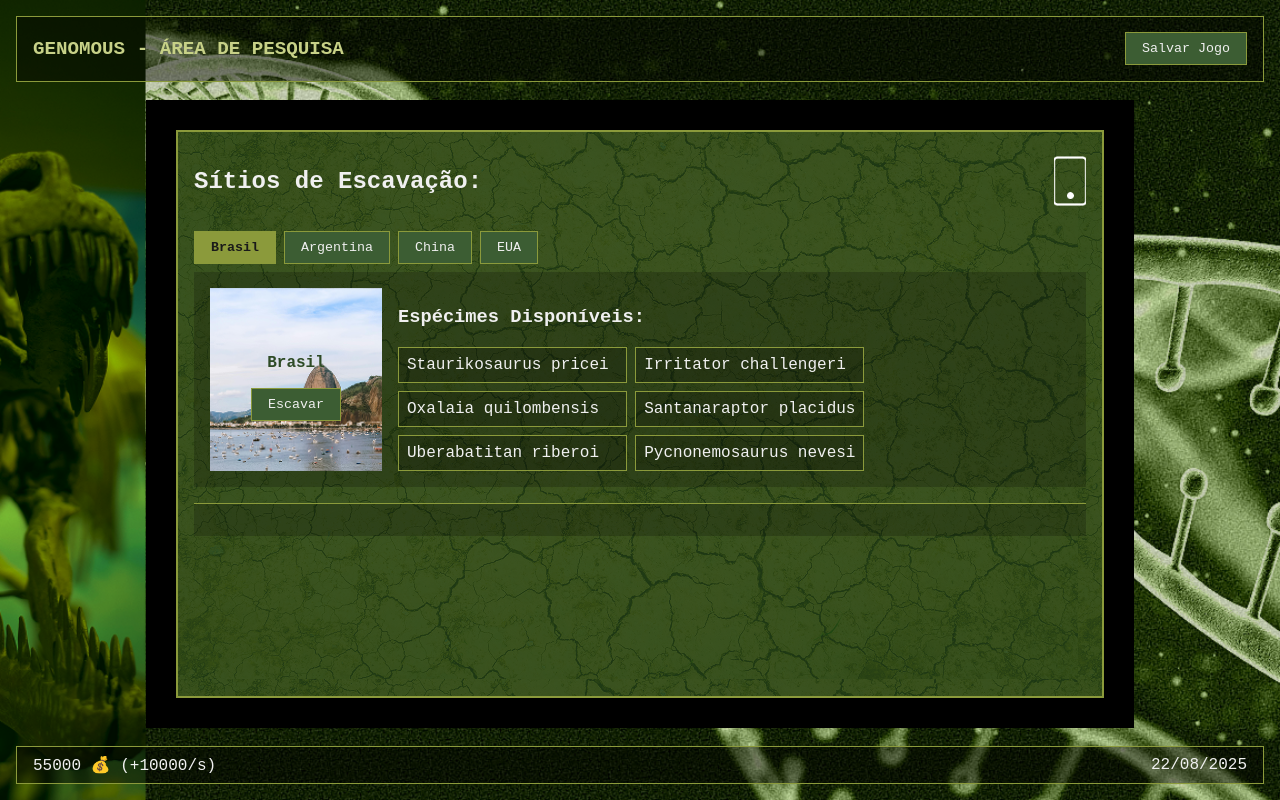
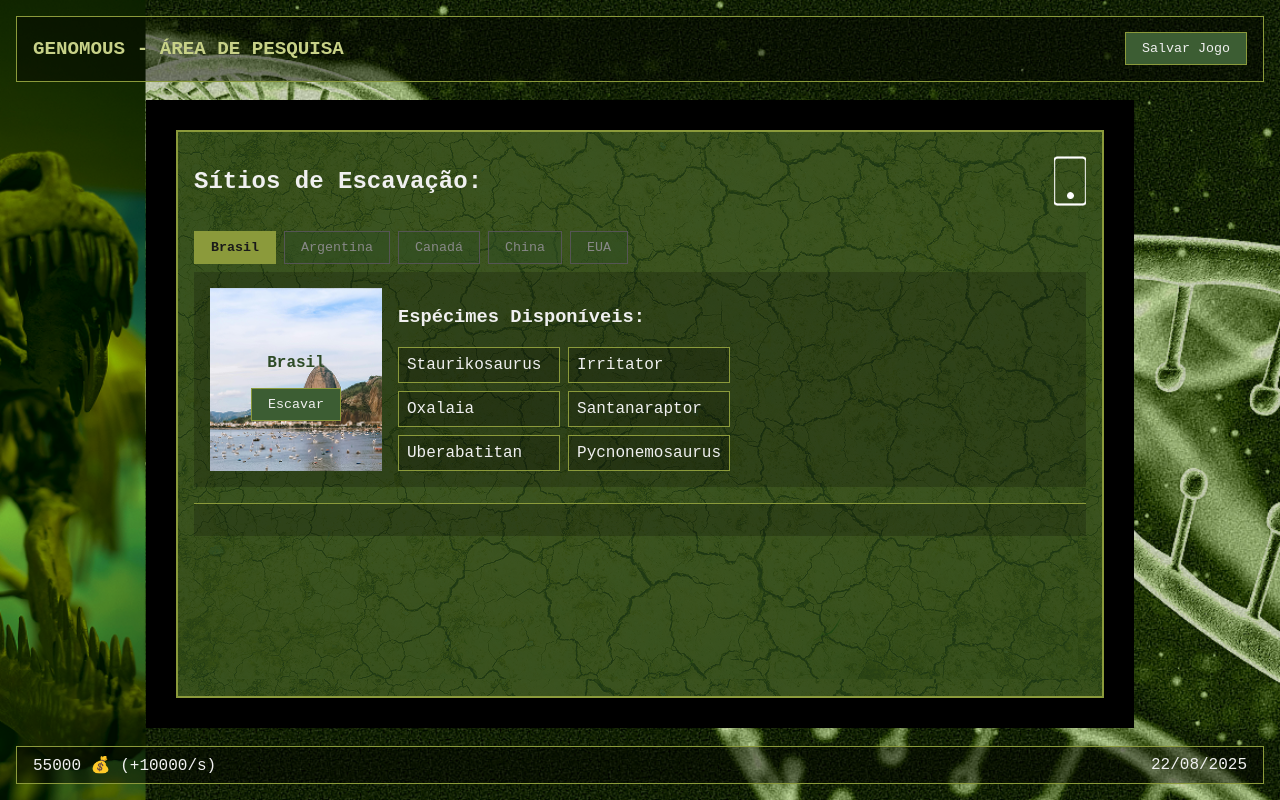
Before and after one commit to BarrosoTiago/Projeto-Genomous, a SvelteKit app: page / in a window 1280 px wide. Built offline with nearby package versions, Linux system fonts and the light colour scheme.

Commit message:
update de escopo - novos sitios e especies

```diff
--- a/src/routes/+page.svelte
+++ b/src/routes/+page.svelte
@@ -6,6 +6,8 @@
 
   let fosseisInventario = [];
   let dinosNoParque = [];
+  let sitiosDesbloqueados = ['brasil'];
+  let sitioAtivoId = 'brasil';
   let escavacaoEmAndamento = false;
   let alertaFossil = '';
   let proximoIdInstanciaDino = 1;
@@ -45,80 +47,77 @@
     { nome: 'Dente', cargaGenoma: 4, raridade: 'Muito Comum' },
   ];
 
-  const dinosDoBrasil = [
-    {
-      id: 1,
-      nome: 'Staurikosaurus pricei',
-      rendaGerada: 80,
-      custoManutencao: 30,
-      periodo: 'Triássico Superior',
-      alimentacao: 'Carnívoro',
-      caracteristicas: 'Bípede, ágil, um dos primeiros dinossauros conhecidos.',
-      tamanho: '2m de comprimento, 0.8m de altura',
-      peso: '30 kg',
-      tamanhoVsHumano: 'Cerca de metade da altura de um humano (0.47x)'
+  const dadosDosSitios = {
+    brasil: {
+      id: 'brasil',
+      nome: 'Brasil',
+      custoDesbloqueio: 0,
+      especimes: [
+        { id: 1, nome: 'Staurikosaurus', rendaGerada: 80, custoManutencao: 30, periodo: 'Triássico Superior', alimentacao: 'Carnívoro', caracteristicas: 'Bípede, ágil, um dos primeiros dinossauros conhecidos.' },
+        { id: 2, nome: 'Irritator', rendaGerada: 150, custoManutencao: 50, periodo: 'Cretáceo Inferior', alimentacao: 'Piscívoro/Carnívoro', caracteristicas: 'Crânio longo e estreito, similar ao de um crocodilo.' },
+        { id: 3, nome: 'Oxalaia', rendaGerada: 280, custoManutencao: 80, periodo: 'Cretáceo Superior', alimentacao: 'Piscívoro/Carnívoro', caracteristicas: 'O maior espinossaurídeo do Brasil, provavelmente com uma vela nas costas.' },
+        { id: 4, nome: 'Santanaraptor', rendaGerada: 70, custoManutencao: 25, periodo: 'Cretáceo Inferior', alimentacao: 'Carnívoro', caracteristicas: 'Predador pequeno e veloz, parente primitivo do T-Rex.' },
+        { id: 5, nome: 'Uberabatitan', rendaGerada: 300, custoManutencao: 120, periodo: 'Cretáceo Superior', alimentacao: 'Herbívoro', caracteristicas: 'Titanossauro de pescoço longo com corpo robusto.' },
+        { id: 6, nome: 'Pycnonemosaurus', rendaGerada: 350, custoManutencao: 100, periodo: 'Cretáceo Superior', alimentacao: 'Carnívoro', caracteristicas: 'Grande predador com braços muito curtos e cabeça robusta.' }
+      ]
     },
-    {
-      id: 2,
-      nome: 'Irritator challengeri',
-      rendaGerada: 150,
-      custoManutencao: 50,
-      periodo: 'Cretáceo Inferior',
-      alimentacao: 'Piscívoro/Carnívoro',
-      caracteristicas: 'Crânio longo e estreito, similar ao de um crocodilo, com dentes cônicos.',
-      tamanho: '8m de comprimento',
-      peso: '1 tonelada',
-      tamanhoVsHumano: 'Comprimento de quase 5 humanos enfileirados (4.7x)'
+    argentina: {
+      id: 'argentina',
+      nome: 'Argentina',
+      custoDesbloqueio: 50000,
+      especimes: [
+        { id: 7, nome: 'Argentinosaurus', rendaGerada: 450, custoManutencao: 250, periodo: 'Cretáceo Superior', alimentacao: 'Herbívoro', caracteristicas: 'Um dos maiores animais terrestres de todos os tempos, de pescoço e cauda longos.' },
+        { id: 8, nome: 'Giganotosaurus', rendaGerada: 480, custoManutencao: 200, periodo: 'Cretáceo Superior', alimentacao: 'Carnívoro', caracteristicas: 'Predador gigante que rivalizava com o T-Rex em tamanho, conhecido por caçar em grupos.' },
+        { id: 9, nome: 'Carnotaurus', rendaGerada: 380, custoManutencao: 120, periodo: 'Cretáceo Superior', alimentacao: 'Carnívoro', caracteristicas: 'Famoso por seus dois chifres acima dos olhos e braços extremamente curtos.' },
+        { id: 10, nome: 'Patagotitan', rendaGerada: 460, custoManutencao: 260, periodo: 'Cretáceo Superior', alimentacao: 'Herbívoro', caracteristicas: 'Outro titanossauro colossal, considerado por muitos o animal mais pesado que já andou na Terra.' },
+        { id: 11, nome: 'Eoraptor', rendaGerada: 60, custoManutencao: 20, periodo: 'Triássico Superior', alimentacao: 'Onívoro', caracteristicas: 'Um dos primeiros dinossauros, pequeno e bípede, elo importante na evolução dos dinossauros.' },
+        { id: 12, nome: 'Herrerasaurus', rendaGerada: 90, custoManutencao: 35, periodo: 'Triássico Superior', alimentacao: 'Carnívoro', caracteristicas: 'Outro dinossauro primitivo, mas maior e mais robusto que o Eoraptor.' }
+      ]
     },
-    {
-      id: 3,
-      nome: 'Oxalaia quilombensis',
-      rendaGerada: 280,
-      custoManutencao: 80,
-      periodo: 'Cretáceo Superior',
-      alimentacao: 'Piscívoro/Carnívoro',
-      caracteristicas: 'O maior espinossaurídeo do Brasil, provavelmente com uma vela nas costas.',
-      tamanho: '14m de comprimento',
-      peso: '5 a 7 toneladas',
-      tamanhoVsHumano: 'Comprimento de mais de 8 humanos enfileirados (8.2x)'
+    canada: {
+      id: 'canada',
+      nome: 'Canadá',
+      custoDesbloqueio: 75000,
+      especimes: [
+        { id: 13, nome: 'Albertosaurus', rendaGerada: 360, custoManutencao: 110, periodo: 'Cretáceo Superior', alimentacao: 'Carnívoro', caracteristicas: 'Um tiranossaurídeo mais leve e ágil que o T-Rex, provavelmente caçava em bandos.' },
+        { id: 14, nome: 'Edmontosaurus', rendaGerada: 250, custoManutencao: 130, periodo: 'Cretáceo Superior', alimentacao: 'Herbívoro', caracteristicas: 'Grande dinossauro "bico de pato" (hadrossauro), conhecido por viver em grandes manadas.' },
+        { id: 15, nome: 'Corythosaurus', rendaGerada: 260, custoManutencao: 115, periodo: 'Cretáceo Superior', alimentacao: 'Herbívoro', caracteristicas: 'Hadrossauro famoso por sua crista alta e arredondada, semelhante a um capacete coríntio.' },
+        { id: 16, nome: 'Pachyrhinosaurus', rendaGerada: 290, custoManutencao: 150, periodo: 'Cretáceo Superior', alimentacao: 'Herbívoro', caracteristicas: 'Parente do Triceratops, mas em vez de chifres, possuía uma grande calosidade óssea no nariz.' },
+        { id: 17, nome: 'Daspletosaurus', rendaGerada: 390, custoManutencao: 140, periodo: 'Cretáceo Superior', alimentacao: 'Carnívoro', caracteristicas: 'Tiranossauro grande e robusto, um predador de topo de seu tempo, um pouco mais antigo que o T-Rex.' },
+        { id: 18, nome: 'Parasaurolophus', rendaGerada: 310, custoManutencao: 125, periodo: 'Cretáceo Superior', alimentacao: 'Herbívoro', caracteristicas: 'Famoso por sua longa crista tubular na parte de trás da cabeça, usada para vocalização.' }
+      ]
     },
-    {
-      id: 4,
-      nome: 'Santanaraptor placidus',
-      rendaGerada: 70,
-      custoManutencao: 25,
-      periodo: 'Cretáceo Inferior',
-      alimentacao: 'Carnívoro',
-      caracteristicas: 'Predador pequeno e veloz, parente primitivo do T-Rex.',
-      tamanho: '1.5m de comprimento',
-      peso: '20 kg',
-      tamanhoVsHumano: 'Ligeiramente menor em comprimento que um humano (0.88x)'
+    china: {
+      id: 'china',
+      nome: 'China',
+      custoDesbloqueio: 120000,
+      especimes: [
+        { id: 19, nome: 'Yutyrannus', rendaGerada: 420, custoManutencao: 150, periodo: 'Cretáceo Inferior', alimentacao: 'Carnívoro', caracteristicas: 'Grande tiranossauro primitivo coberto de filamentos semelhantes a penas, provando a ligação entre dinos e aves.' },
+        { id: 20, nome: 'Microraptor', rendaGerada: 90, custoManutencao: 20, periodo: 'Cretáceo Inferior', alimentacao: 'Carnívoro', caracteristicas: 'Pequeno dinossauro com penas em todos os quatro membros, capaz de planar ou voar ativamente.' },
+        { id: 21, nome: 'Mamenchisaurus', rendaGerada: 340, custoManutencao: 190, periodo: 'Jurássico Superior', alimentacao: 'Herbívoro', caracteristicas: 'Saurópode notável por ter um dos pescoços mais longos em proporção ao corpo, com 19 vértebras.' },
+        { id: 22, nome: 'Tsintaosaurus', rendaGerada: 240, custoManutencao: 100, periodo: 'Cretáceo Superior', alimentacao: 'Herbívoro', caracteristicas: 'Dinossauro "bico de pato" com uma crista estranha, semelhante a um espeto, apontando para a frente.' },
+        { id: 23, nome: 'Sinosauropteryx', rendaGerada: 85, custoManutencao: 15, periodo: 'Cretáceo Inferior', alimentacao: 'Carnívoro', caracteristicas: 'O primeiro dinossauro (fora as aves) a ter sua cor determinada, com uma cauda listrada em laranja e branco.' },
+        { id: 24, nome: 'Guanlong', rendaGerada: 300, custoManutencao: 90, periodo: 'Jurássico Superior', alimentacao: 'Carnívoro', caracteristicas: 'Um dos tiranossauroides mais antigos, conhecido por sua grande e elaborada crista no topo da cabeça.' }
+      ]
     },
-    {
-      id: 5,
-      nome: 'Uberabatitan riberoi',
-      rendaGerada: 300,
-      custoManutencao: 120,
-      periodo: 'Cretáceo Superior',
-      alimentacao: 'Herbívoro',
-      caracteristicas: 'Titanossauro de pescoço longo com corpo robusto e pernas como colunas.',
-      tamanho: '15m de comprimento, 4m de altura',
-      peso: '16 toneladas',
-      tamanhoVsHumano: 'Altura de mais de 2 vezes um humano (2.35x)'
-    },
-    {
-      id: 6,
-      nome: 'Pycnonemosaurus nevesi',
-      rendaGerada: 350,
-      custoManutencao: 100,
-      periodo: 'Cretáceo Superior',
-      alimentacao: 'Carnívoro',
-      caracteristicas: 'Grande predador com braços muito curtos e cabeça robusta.',
-      tamanho: '9m de comprimento, altura de 3m',
-      peso: '2 a 3 toneladas',
-      tamanhoVsHumano: 'Quase 2 vezes a altura de um humano (1.76x)'
-    },
-  ];
+    eua: {
+      id: 'eua',
+      nome: 'EUA',
+      custoDesbloqueio: 200000,
+      especimes: [
+        { id: 25, nome: 'Tyrannosaurus Rex', rendaGerada: 500, custoManutencao: 220, periodo: 'Cretáceo Superior', alimentacao: 'Carnívoro', caracteristicas: 'O "Rei Tirano", famoso por sua mordida poderosa, braços pequenos e status de ícone cultural.' },
+        { id: 26, nome: 'Triceratops', rendaGerada: 320, custoManutencao: 140, periodo: 'Cretáceo Superior', alimentacao: 'Herbívoro', caracteristicas: 'Grande dinossauro com três chifres faciais e um folho ósseo para defesa.' },
+        { id: 27, nome: 'Stegosaurus', rendaGerada: 330, custoManutencao: 130, periodo: 'Jurássico Superior', alimentacao: 'Herbívoro', caracteristicas: 'Conhecido por sua dupla fileira de placas ósseas nas costas e quatro espigões na cauda (thagomizer).' },
+        { id: 28, nome: 'Allosaurus', rendaGerada: 400, custoManutencao: 160, periodo: 'Jurássico Superior', alimentacao: 'Carnívoro', caracteristicas: 'O principal predador de seu tempo, antes do T-Rex. Conhecido por sua grande garra e crânio leve.' },
+        { id: 29, nome: 'Diplodocus', rendaGerada: 310, custoManutencao: 180, periodo: 'Jurássico Superior', alimentacao: 'Herbívoro', caracteristicas: 'Saurópode extremamente longo, com uma cauda em forma de chicote que podia ser usada para defesa.' },
+        { id: 30, nome: 'Apatosaurus', rendaGerada: 300, custoManutencao: 170, periodo: 'Jurássico Superior', alimentacao: 'Herbívoro', caracteristicas: 'Anteriormente conhecido como Brontossauro, era um saurópode massivo e robusto.' }
+      ]
+    }
+  };
+
+  const todasAsEspecies = Object.values(dadosDosSitios).flatMap(sitio => sitio.especimes);
+
+
 
   function escavar() {
     if (escavacaoEmAndamento) return;
@@ -134,7 +133,7 @@
 
     setTimeout(() => {
       let mensagemAlerta = '';
-      const dinoEncontrado = dinosDoBrasil[Math.floor(Math.random() * dinosDoBrasil.length)];
+      const dinoEncontrado = especiesDoSitioAtivo[Math.floor(Math.random() * especiesDoSitioAtivo.length)];
       const parteEncontrada = tiposDeFosseis[Math.floor(Math.random() * tiposDeFosseis.length)];
       const fossilExistente = fosseisInventario.find(f => f.dinoId === dinoEncontrado.id);
 
@@ -216,9 +215,8 @@
       return;
     }
 
-    // 1. Encontra os dados completos da espécie no nosso catálogo
-    const especieInfo = dinosDoBrasil.find(d => d.id === fossilPronto.dinoId);
-    if (!especieInfo) return; // Segurança: Se não encontrar a espécie, cancela.
+    const especieInfo = todasAsEspecies.find(d => d.id === fossilPronto.dinoId);
+    if (!especieInfo) return;
 
     dinheiro -= custoIncubacao;
 
@@ -317,9 +315,6 @@
     }
   }
 
-    $: infoCientificaDino = dinoSelecionado // <- reage a seleção do dino puxando as informações dele
-    ? dinosDoBrasil.find(d => d.id === dinoSelecionado.id)
-    : null;
 
   function recalcularRendaTotal() {
     let novaRendaTotal = 0;
@@ -376,6 +371,45 @@
       console.error('Erro ao carregar o jogo salvo:', error);
     }
   }
+
+  function desbloquearSitio(sitioParaComprar) {
+    if (dinheiro >= sitioParaComprar.custoDesbloqueio) {
+      // Transação
+      dinheiro -= sitioParaComprar.custoDesbloqueio;
+
+      // Atualiza o estado
+      sitiosDesbloqueados = [...sitiosDesbloqueados, sitioParaComprar.id];
+
+      // Feedback para o jogador
+      alert(`Parabéns! O sítio de escavação em ${sitioParaComprar.nome} foi desbloqueado!`);
+
+    } else {
+      alert('Dinheiro insuficiente para desbloquear este sítio.');
+    }
+  }
+
+  function selecionarSitio(idDoSitio) {
+    if (sitiosDesbloqueados.includes(idDoSitio)) {
+      sitioAtivoId = idDoSitio;
+    } else {
+      // Lógica de Desbloqueio
+      const sitioParaDesbloquear = dadosDosSitios[idDoSitio];
+
+      // confirm() retorna 'true' se o usuário clicar em "OK"
+      const querComprar = confirm(
+        `Deseja desbloquear o sítio em ${sitioParaDesbloquear.nome} por $${sitioParaDesbloquear.custoDesbloqueio}?`
+      );
+
+      if (querComprar) {
+        desbloquearSitio(sitioParaDesbloquear);
+      }
+    }
+  }
+
+  $: infoCientificaDino = dinoSelecionado  // <- reage a seleção do dino puxando as informações dele
+  ? todasAsEspecies.find(d => d.id === dinoSelecionado.id) : null;
+
+  $: especiesDoSitioAtivo = dadosDosSitios[sitioAtivoId].especimes; // <- reage à troca de sitio ativo
 </script>
 
 <main class="tela-principal">
@@ -402,15 +436,21 @@
 
       <section class="secao-escavacao">
         <nav class="abas-sitios">
-          <button class="aba-sitio ativo">Brasil</button>
-          <button class="aba-sitio">Argentina</button>
-          <button class="aba-sitio">China</button>
-          <button class="aba-sitio">EUA</button>
+          {#each Object.values(dadosDosSitios) as sitio}
+            <button
+              class="aba-sitio"
+              class:ativo={sitio.id === sitioAtivoId}
+              class:bloqueado={!sitiosDesbloqueados.includes(sitio.id)}
+              on:click={() => selecionarSitio(sitio.id)}
+            >
+              {sitio.nome}
+            </button>
+          {/each}
         </nav>
 
         <div class="info-sitio">
           <div class="imagem-sitio">
-            <p>Brasil</p>
+          <p>{dadosDosSitios[sitioAtivoId].nome}</p>
             <button class="botao-escavar" on:click={escavar} disabled={escavacaoEmAndamento}>
               {#if escavacaoEmAndamento}
                 Escavando...
@@ -422,7 +462,7 @@
           <div class="lista-dinossauros">
             <h3>Espécimes Disponíveis:</h3>
             <ul>
-              {#each dinosDoBrasil as dino}
+              {#each especiesDoSitioAtivo as dino}
                 <li>{dino.nome}</li>
               {/each}
             </ul>
@@ -615,6 +655,17 @@
   .abas-sitios {
     display: flex;
     gap: 0.5rem;
+  }
+
+  .aba-sitio.bloqueado {
+    background-color: #304d2384;
+    color: #888;
+    cursor: not-allowed;
+    border-color: #555;
+  }
+
+  .aba-sitio.bloqueado:hover {
+    background-color: #374d36; /* Impede o efeito hover */
   }
 
   .info-sitio {
```
